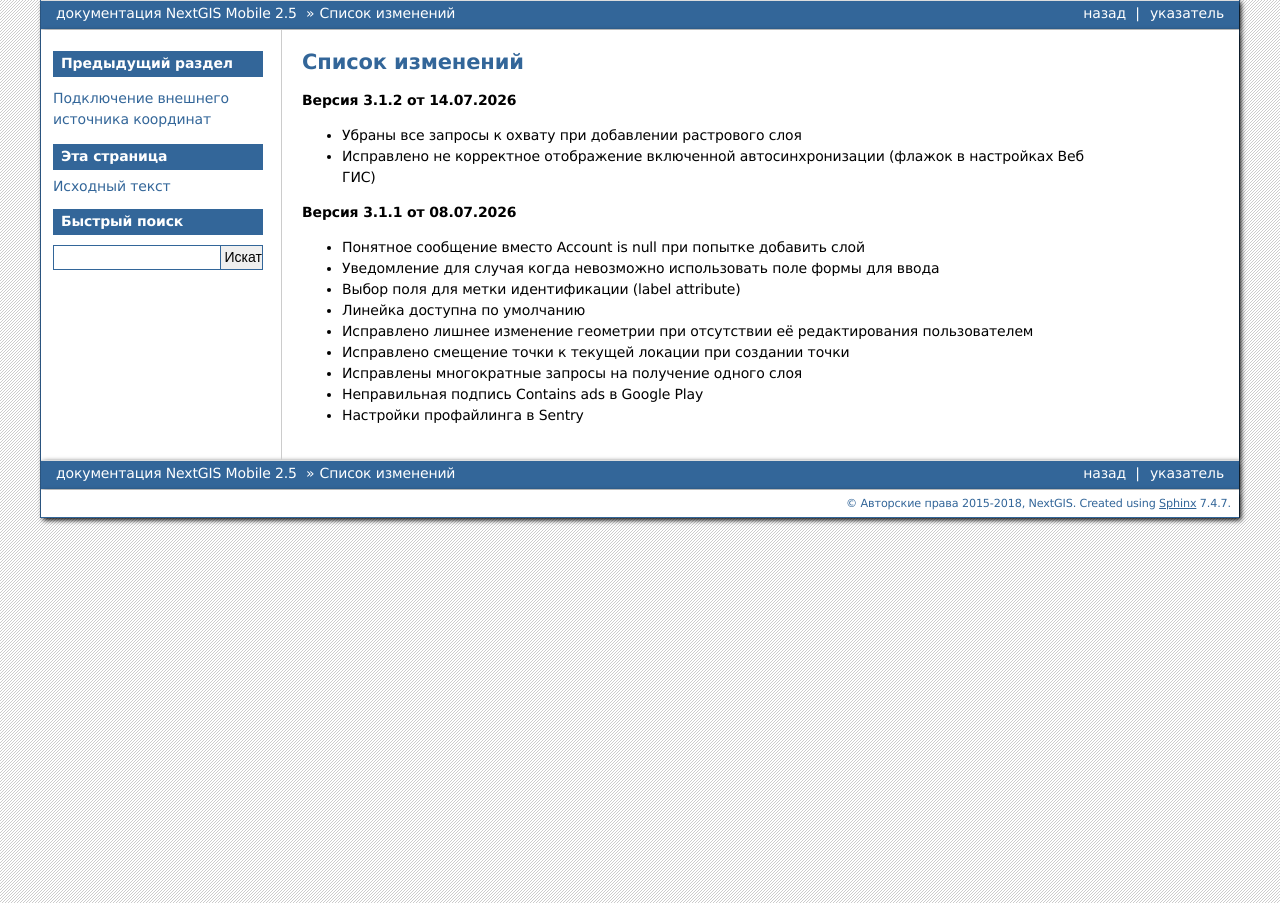
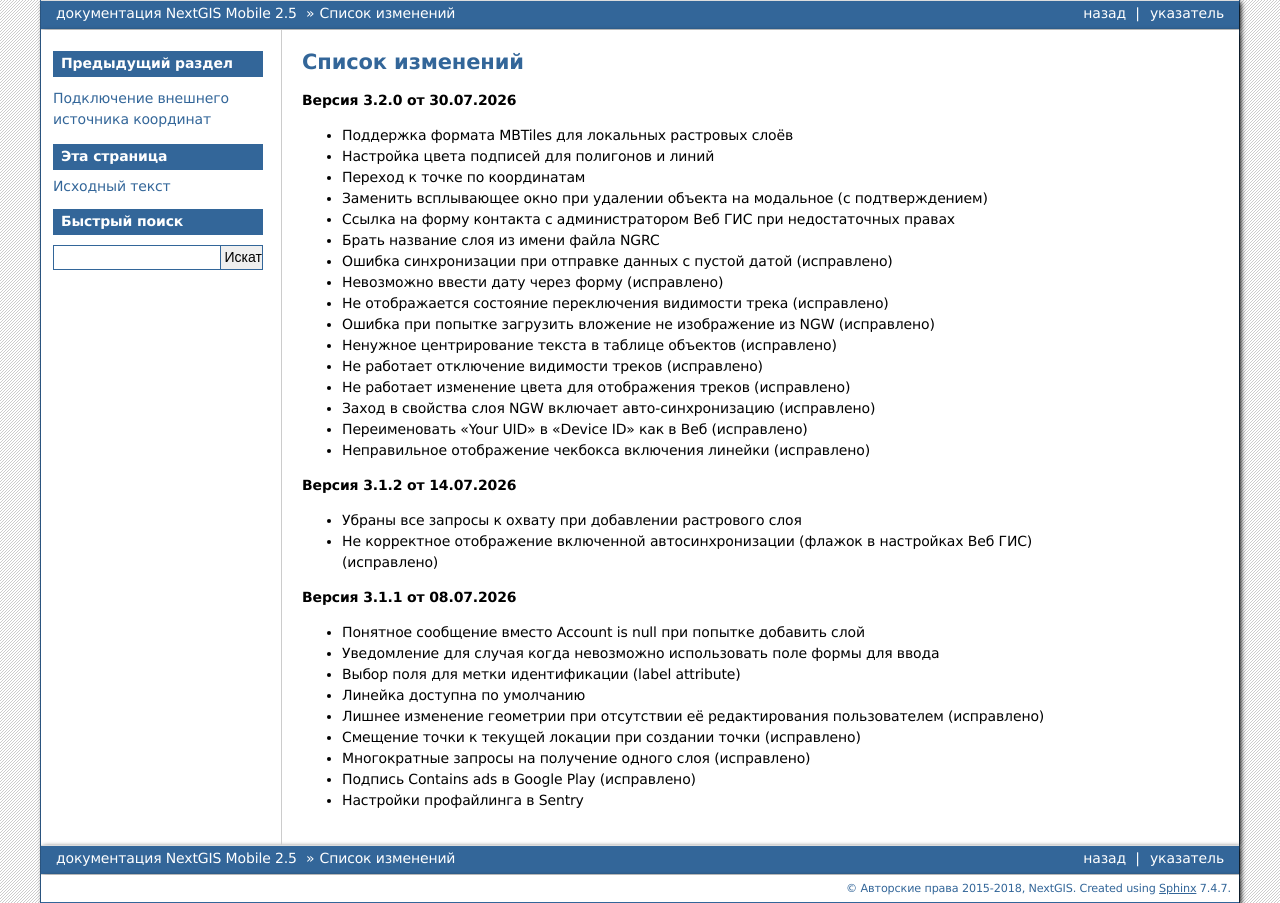
Before and after one commit to nextgis/docs_ngmobile, a Sphinx documentation site: the page built from source/changelog.rst, in a window 1280 px wide. Built offline with Sphinx 7.4.7, drawn with Linux system fonts in a browser that asks for light colours; formulas are drawn with MathJax 3.

Commit message:
Update changelog for version 3.2.0 changes

```diff
--- a/source/changelog.rst
+++ b/source/changelog.rst
@@ -3,10 +3,29 @@
 Список изменений
 ================
 
+**Версия 3.2.0 от 30.07.2026**
+
+* Поддержка формата MBTiles для локальных растровых слоёв
+* Настройка цвета подписей для полигонов и линий
+* Переход к точке по координатам
+* Заменить всплывающее окно при удалении объекта на модальное (с подтверждением)
+* Ссылка на форму контакта с администратором Веб ГИС при недостаточных правах
+* Брать название слоя из имени файла NGRC
+* Ошибка синхронизации при отправке данных с пустой датой (исправлено)
+* Невозможно ввести дату через форму (исправлено)
+* Не отображается состояние переключения видимости трека (исправлено)
+* Ошибка при попытке загрузить вложение не изображение из NGW (исправлено)
+* Ненужное центрирование текста в таблице объектов (исправлено)
+* Не работает отключение видимости треков (исправлено)
+* Не работает изменение цвета для  отображения треков (исправлено)
+* Заход в свойства слоя NGW включает авто-синхронизацию (исправлено)
+* Переименовать "Your UID" в "Device ID" как в Веб (исправлено)
+* Неправильное отображение чекбокса включения линейки (исправлено)
+
 **Версия 3.1.2 от 14.07.2026**
 
 * Убраны все запросы к охвату при добавлении растрового слоя
-* Исправлено не корректное отображение включенной автосинхронизации (флажок в настройках Веб ГИС)
+* Не корректное отображение включенной автосинхронизации (флажок в настройках Веб ГИС) (исправлено)
 
 **Версия 3.1.1 от 08.07.2026**
 
@@ -14,8 +33,8 @@
 * Уведомление для случая когда невозможно использовать поле формы для ввода
 * Выбор поля для метки идентификации (label attribute)
 * Линейка доступна по умолчанию
-* Исправлено лишнее изменение геометрии при отсутствии её редактирования пользователем
-* Исправлено смещение точки к текущей локации при создании точки
-* Исправлены многократные запросы на получение одного слоя
-* Неправильная подпись Contains ads в Google Play
+* Лишнее изменение геометрии при отсутствии её редактирования пользователем (исправлено)
+* Смещение точки к текущей локации при создании точки (исправлено)
+* Многократные запросы на получение одного слоя (исправлено)
+* Подпись Contains ads в Google Play (исправлено)
 * Настройки профайлинга в Sentry
```
